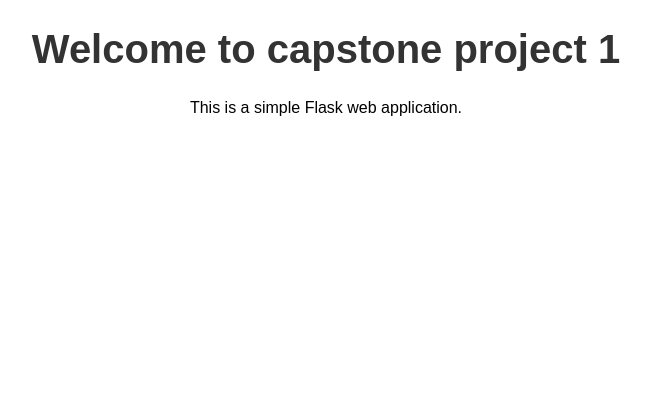
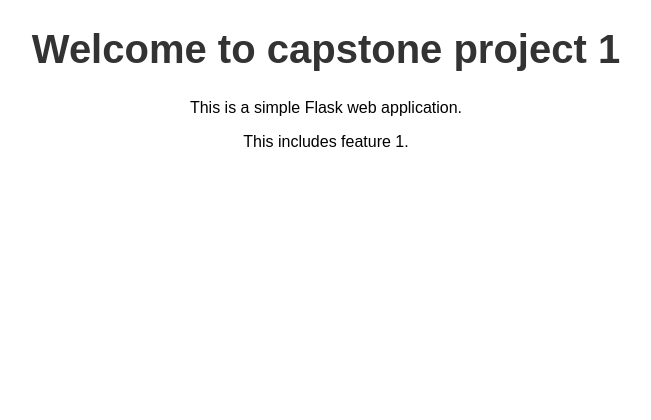
Before and after one commit to kloudlab-trainings/capstone-project1, a Flask app: page / in a window 1280 px wide. Shown: the top 420 px of the page, without its empty margins (314-965 px from the left). Run offline with Flask 3, Linux system fonts and the light colour scheme.

Commit message:
feature1 changes

```diff
--- a/templates/index.html
+++ b/templates/index.html
@@ -38,6 +38,7 @@
     <div class="container">
         <h1>Welcome to capstone project 1</h1>
         <p>This is a simple Flask web application.</p>
+        <p>This includes feature 1.</p>
     </div>
     <footer>
         kloudlab
```
